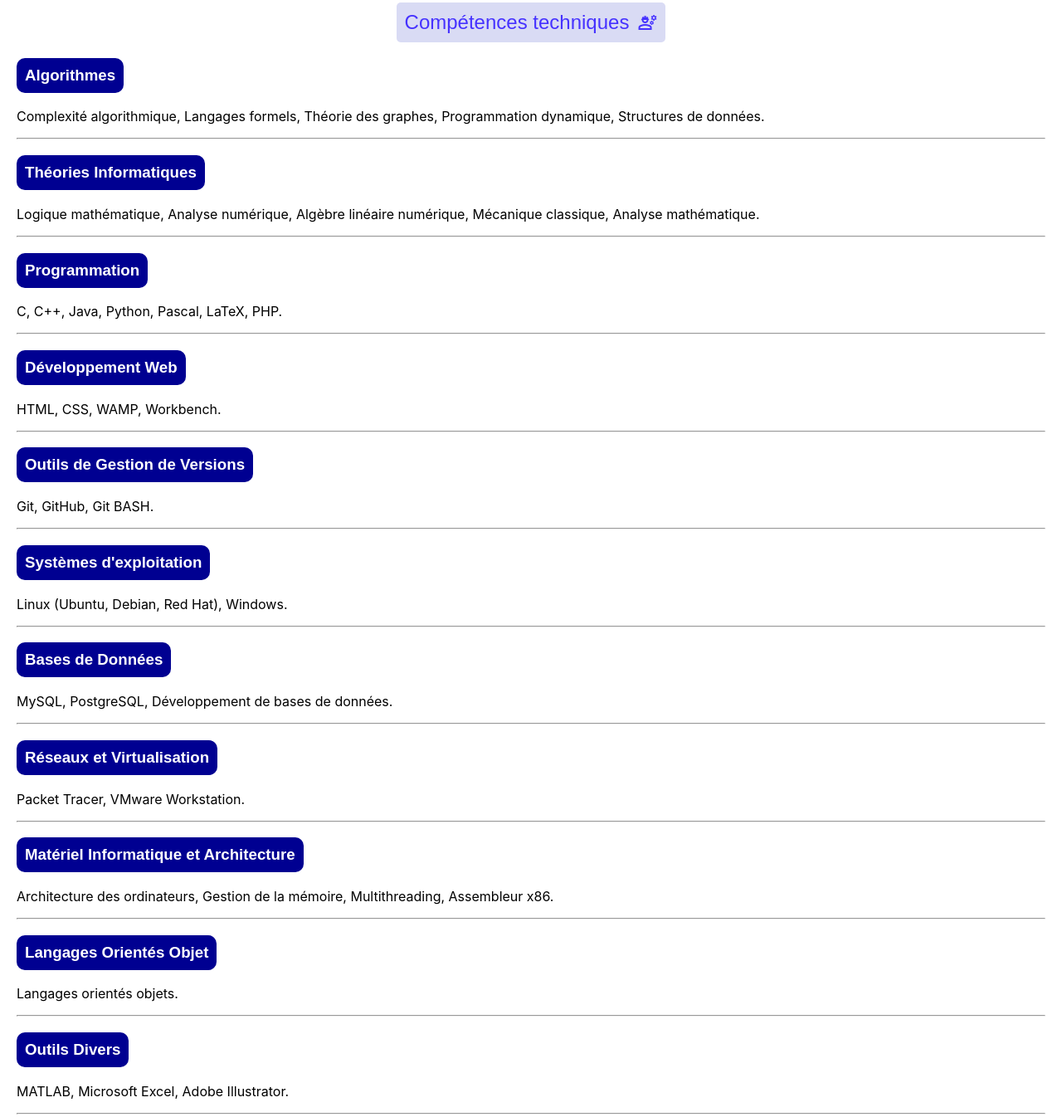
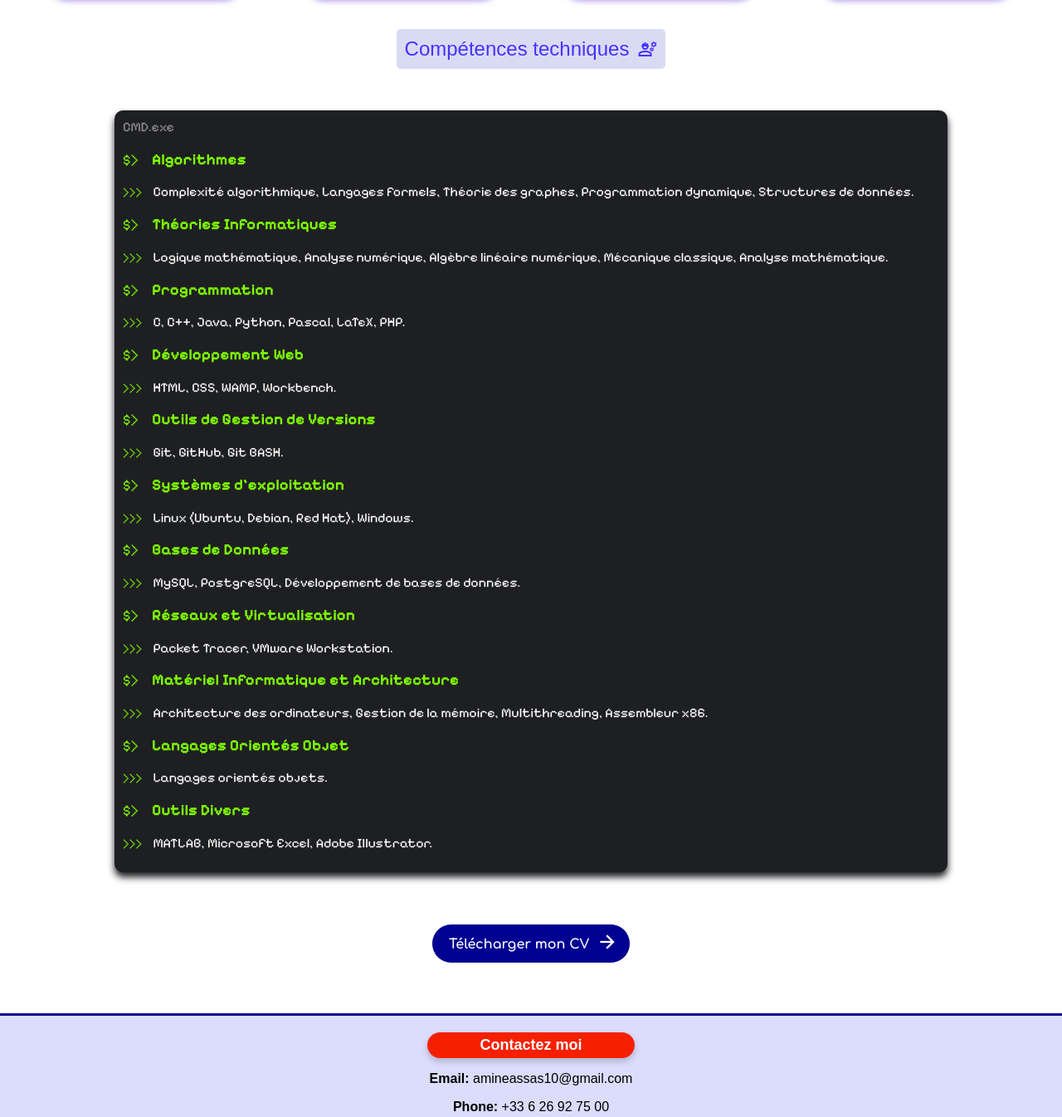
Before and after one commit to amineassas31/amineassas31.github.io, a plain HTML site: page index.html in a window 1280 px wide. Shown: the part 1143-2489 px from the top of the page at 83% size. Drawn offline with nearby package versions, Linux system fonts and the light colour scheme; a web font is replaced by a local one.

Commit message:
website update 3.1

```diff
--- a/index.html
+++ b/index.html
@@ -30,6 +30,8 @@
             href="https://fonts.googleapis.com/css2?family=Material+Symbols+Outlined:opsz,wght,FILL,GRAD@20..48,100..700,0..1,-50..200"
         />
         <link href="https://fonts.googleapis.com/css2?family=Josefin+Sans:ital,wght@0,100..700;1,100..700&display=swap" rel="stylesheet">
+        <link href="https://fonts.googleapis.com/css2?family=Pixelify+Sans:wght@400..700&display=swap" rel="stylesheet">
+
     </head>
     <body>
         <a class="logo" href="https://amineassas31.github.io/">Amine Assas</a>
@@ -39,7 +41,7 @@
                 <img src="Photo.jpg" alt="">
                 <h1 class="title">Amine Assas</h1>
                 <p class="subtitle">
-                    Étudiant en <a class="dev">{développement web}</a></p>
+                    Étudiant en <a class="dev">(développement web)</a></p>
                 <div class="location-container">
                     <a href="https://maps.app.goo.gl/Kyiqm9Xr1EcEHngi6" target="_blank"><span class="material-symbols-outlined">location_on</span></a>
                     <span class="tls" id="location-text">43.6045° N 1.4442° E</span>
@@ -111,83 +113,55 @@
         <div class="competences-container">
 
 
-            <!-- First competence group -->
+
             <div class="competence-group">
-                <h3 class="competence-title">Algorithmes</h3>
-                <p class="skills-list">Complexité algorithmique, Langages formels, Théorie des graphes, Programmation dynamique, Structures de données.</p>
-                <hr />
-            </div>
+                <div class="cmd-head">CMD.exe</div>
+                <h3 class="competence-title"><a class="dollar-prompt">$>&emsp;</a>Algorithmes</h3>
+                <p class="skills-list"><a class="prompt">>>>&emsp;</a>Complexité algorithmique, Langages formels, Théorie des graphes, Programmation dynamique, Structures de données.</p>
 
-            <!-- Second competence group -->
-            <div class="competence-group">
-                <h3 class="competence-title">Théories Informatiques</h3>
-                <p class="skills-list">Logique mathématique, Analyse numérique, Algèbre linéaire numérique, Mécanique classique, Analyse mathématique.</p>
-                <hr />
-            </div>
 
-            <!-- Third competence group -->
-            <div class="competence-group">
-                <h3 class="competence-title">Programmation</h3>
-                <p class="skills-list">C, C++, Java, Python, Pascal, LaTeX, PHP.</p>
-                <hr />
-            </div>
+                <h3 class="competence-title"><a class=" dollar-prompt">$>&emsp;</a>Théories Informatiques</h3>
+                <p class="skills-list"><a class="prompt">>>>&emsp;</a>Logique mathématique, Analyse numérique, Algèbre linéaire numérique, Mécanique classique, Analyse mathématique.</p>
 
-            <!-- Fourth competence group -->
-            <div class="competence-group">
-                <h3 class="competence-title">Développement Web</h3>
-                <p class="skills-list">HTML, CSS, WAMP, Workbench.</p>
-                <hr />
-            </div>
 
-            <!-- Fifth competence group -->
-            <div class="competence-group">
-                <h3 class="competence-title">Outils de Gestion de Versions</h3>
-                <p class="skills-list">Git, GitHub, Git BASH.</p>
-                <hr />
-            </div>
+                <h3 class="competence-title"><a class=" dollar-prompt">$>&emsp;</a>Programmation</h3>
+                <p class="skills-list"><a class="prompt">>>>&emsp;</a>C, C++, Java, Python, Pascal, LaTeX, PHP.</p>
 
-            <!-- Sixth competence group -->
-            <div class="competence-group">
-                <h3 class="competence-title">Systèmes d'exploitation</h3>
-                <p class="skills-list">Linux (Ubuntu, Debian, Red Hat), Windows.</p>
-                <hr />
-            </div>
 
-            <!-- Seventh competence group -->
-            <div class="competence-group">
-                <h3 class="competence-title">Bases de Données</h3>
-                <p class="skills-list">MySQL, PostgreSQL, Développement de bases de données.</p>
-                <hr />
-            </div>
+                <h3 class="competence-title"><a class=" dollar-prompt">$>&emsp;</a>Développement Web</h3>
+                <p class="skills-list"><a class="prompt">>>>&emsp;</a>HTML, CSS, WAMP, Workbench.</p>
 
-            <!-- Eighth competence group -->
-            <div class="competence-group">
-                <h3 class="competence-title">Réseaux et Virtualisation</h3>
-                <p class="skills-list">Packet Tracer, VMware Workstation.</p>
-                <hr />
-            </div>
 
-            <!-- Ninth competence group -->
-            <div class="competence-group">
-                <h3 class="competence-title">Matériel Informatique et Architecture</h3>
-                <p class="skills-list">Architecture des ordinateurs, Gestion de la mémoire, Multithreading, Assembleur x86.</p>
-                <hr />
-            </div>
+                <h3 class="competence-title"><a class=" dollar-prompt">$>&emsp;</a>Outils de Gestion de Versions</h3>
+                <p class="skills-list"><a class="prompt">>>>&emsp;</a>Git, GitHub, Git BASH.</p>
 
-            <!-- Tenth competence group -->
-            <div class="competence-group">
-                <h3 class="competence-title">Langages Orientés Objet</h3>
-                <p class="skills-list">Langages orientés objets.</p>
-                <hr />
-            </div>
 
-            <!-- Eleventh competence group -->
-            <div class="competence-group">
-                <h3 class="competence-title">Outils Divers</h3>
-                <p class="skills-list">MATLAB, Microsoft Excel, Adobe Illustrator.</p>
-                <hr />
+                <h3 class="competence-title"><a class=" dollar-prompt">$>&emsp;</a>Systèmes d'exploitation</h3>
+                <p class="skills-list"><a class="prompt">>>>&emsp;</a>Linux (Ubuntu, Debian, Red Hat), Windows.</p>
+
+
+                <h3 class="competence-title"><a class=" dollar-prompt">$>&emsp;</a>Bases de Données</h3>
+                <p class="skills-list"><a class="prompt">>>>&emsp;</a>MySQL, PostgreSQL, Développement de bases de données.</p>
+
+
+                <h3 class="competence-title"><a class=" dollar-prompt">$>&emsp;</a>Réseaux et Virtualisation</h3>
+                <p class="skills-list"><a class="prompt">>>>&emsp;</a>Packet Tracer, VMware Workstation.</p>
+
+
+                <h3 class="competence-title"><a class=" dollar-prompt">$>&emsp;</a>Matériel Informatique et Architecture</h3>
+                <p class="skills-list"><a class="prompt">>>>&emsp;</a>Architecture des ordinateurs, Gestion de la mémoire, Multithreading, Assembleur x86.</p>
+
+
+                <h3 class="competence-title"><a class=" dollar-prompt">$>&emsp;</a>Langages Orientés Objet</h3>
+                <p class="skills-list"><a class="prompt">>>>&emsp;</a>Langages orientés objets.</p>
+
+
+                <h3 class="competence-title"><a class=" dollar-prompt">$>&emsp;</a>Outils Divers</h3>
+                <p class="skills-list"><a class="prompt">>>>&emsp;</a>MATLAB, Microsoft Excel, Adobe Illustrator.</p>
+
             </div>
         </div>
+
 
 
 
--- a/styles.css
+++ b/styles.css
@@ -9,11 +9,16 @@ body {
 .dev {
     font-weight: 900;
     cursor: default;
+    font-family: "Pixelify Sans", sans-serif;
+    font-optical-sizing: auto;
+    font-style: normal;
 }
 .dev:hover {
-    color: #000091;
-    text-decoration: underline;
+    color: #fff;
+    -webkit-text-stroke: 1px black;
+
 }
+
 
 .logo {
     position: fixed;
@@ -360,6 +365,7 @@ a {
     width: max-content;
     border-radius: 5px;
     text-align: center;
+    margin-bottom: 50px;
 }
 
 .card-logo-box {
@@ -385,18 +391,44 @@ a {
     margin: 0; /* Remove margin */
 }
 .competences-container {
-    margin-left: 20px;
-    margin-right: 20px;
+    margin: 0 10%;
 
 
 }
-.competence-title {
-    font-family: "Mansalva", sans-serif;
-    font-weight: bolder;
-    font-style: normal;
-    background: #000091;
-    width: max-content;
-    color: white;
-    padding: 10px;
+.competence-group {
+    background-color: #1e1f22;
+    padding: 10px 10px ;
+    margin: 2px 10px;
+    box-shadow: 0 6px 8px rgb(30, 31, 34);
     border-radius: 10px;
 }
+.competence-title {
+    color: chartreuse;
+    font-family: "Pixelify Sans", sans-serif;
+    font-optical-sizing: auto;
+    font-style: normal;
+}
+.skills-list{
+    color : #ffffff;
+    font-family: "Pixelify Sans", "Sakkal Majalla", cursive;
+    font-optical-sizing: auto;
+    font-style: normal;
+}
+.dollar-prompt{
+    font-weight: lighter;
+    font-size: medium;
+    color: chartreuse;
+}
+.prompt {
+    font-weight: lighter;
+    font-size: small;
+    color: chartreuse;
+}
+.cmd-head{
+    color: #939393;
+    font-family: "Pixelify Sans", "Sakkal Majalla", cursive;
+    font-optical-sizing: auto;
+    font-style: normal;
+
+
+}
```
